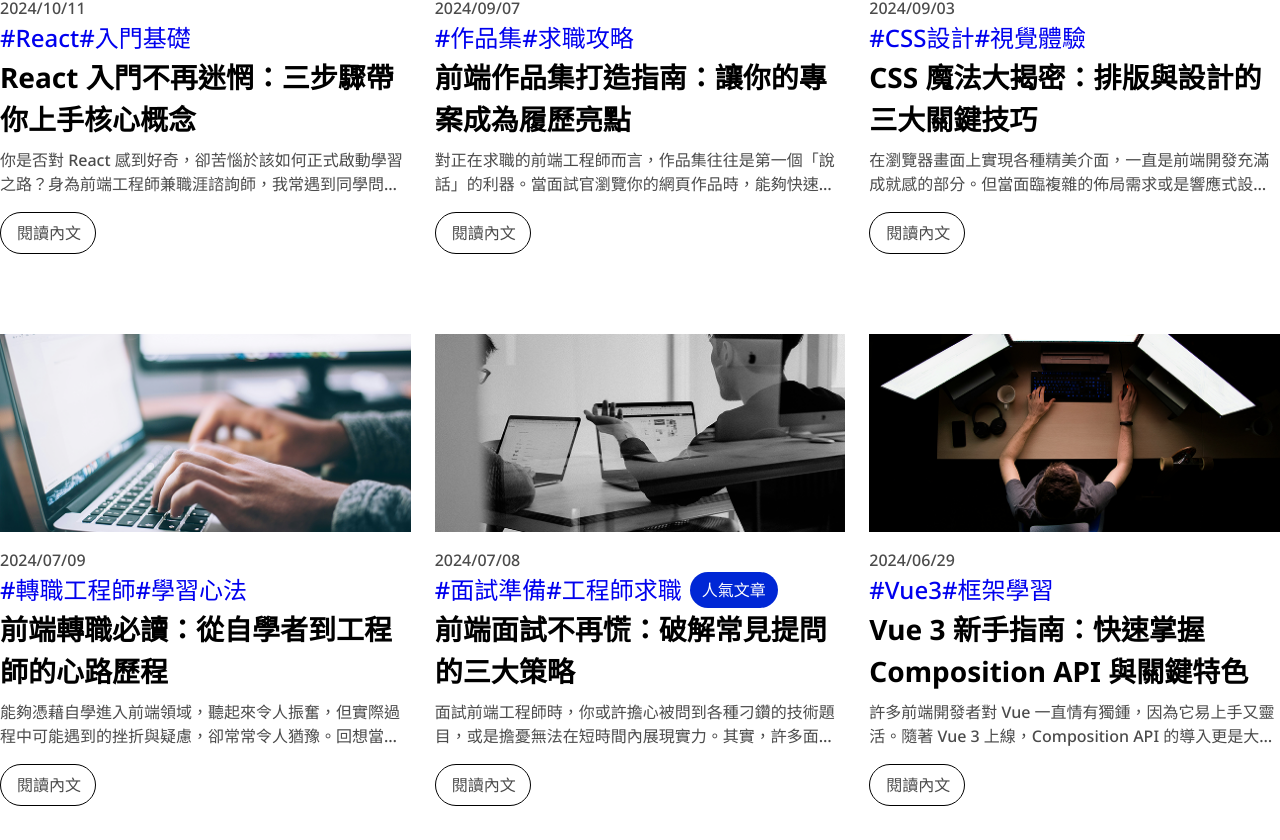
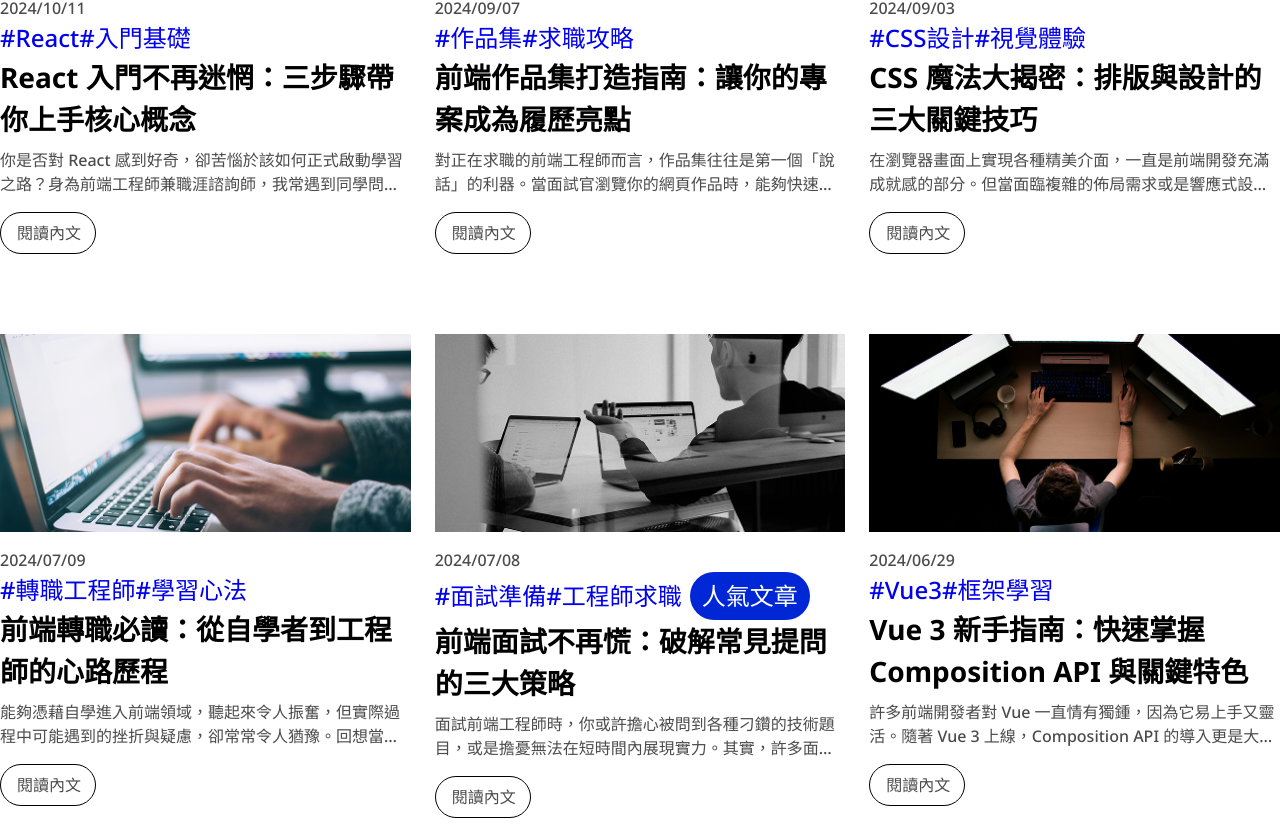
Before and after one commit to MIN82814/Flex-blog, a plain HTML site: page index.html in a window 1280 px wide. Shown: the part 257-1097 px from the top of the page. Drawn offline with Linux system fonts and the light colour scheme.

Commit message:
Flex 切版任務 - 部落格文章卡片設計

```diff
--- a/index.html
+++ b/index.html
@@ -98,7 +98,7 @@
           <time datetime="2024-07-08">2024/07/08</time>
           <h3 class="blog-tag fs-3">
             <a href="#">#面試準備</a>
-            <a href="#">#工程師求職</a><span class="badge fd-2">人氣文章</span>
+            <a href="#">#工程師求職</a><span class="badge fs-2">人氣文章</span>
           </h3>
           <h2 class="fs-4 title">前端面試不再慌：破解常見提問的三大策略</h2>
           <p>
```
